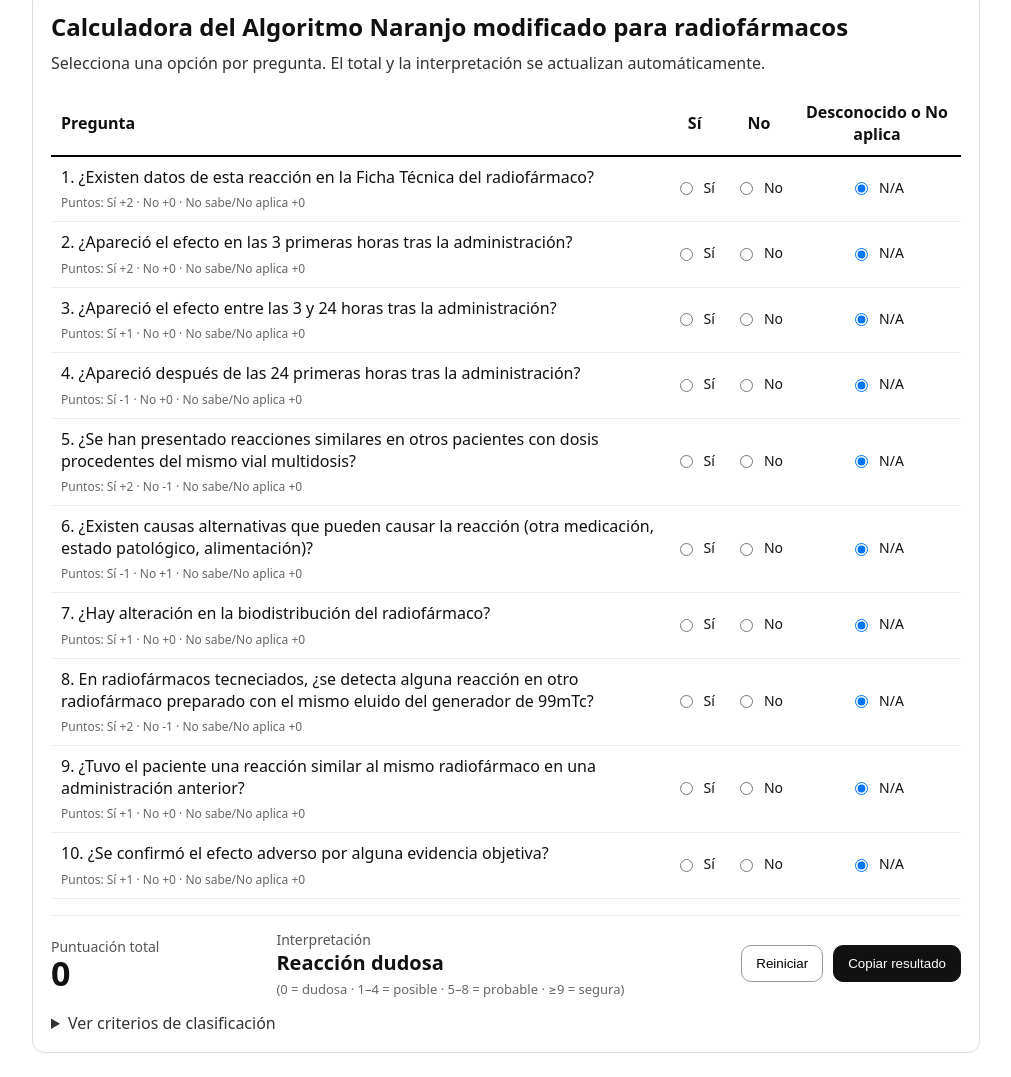
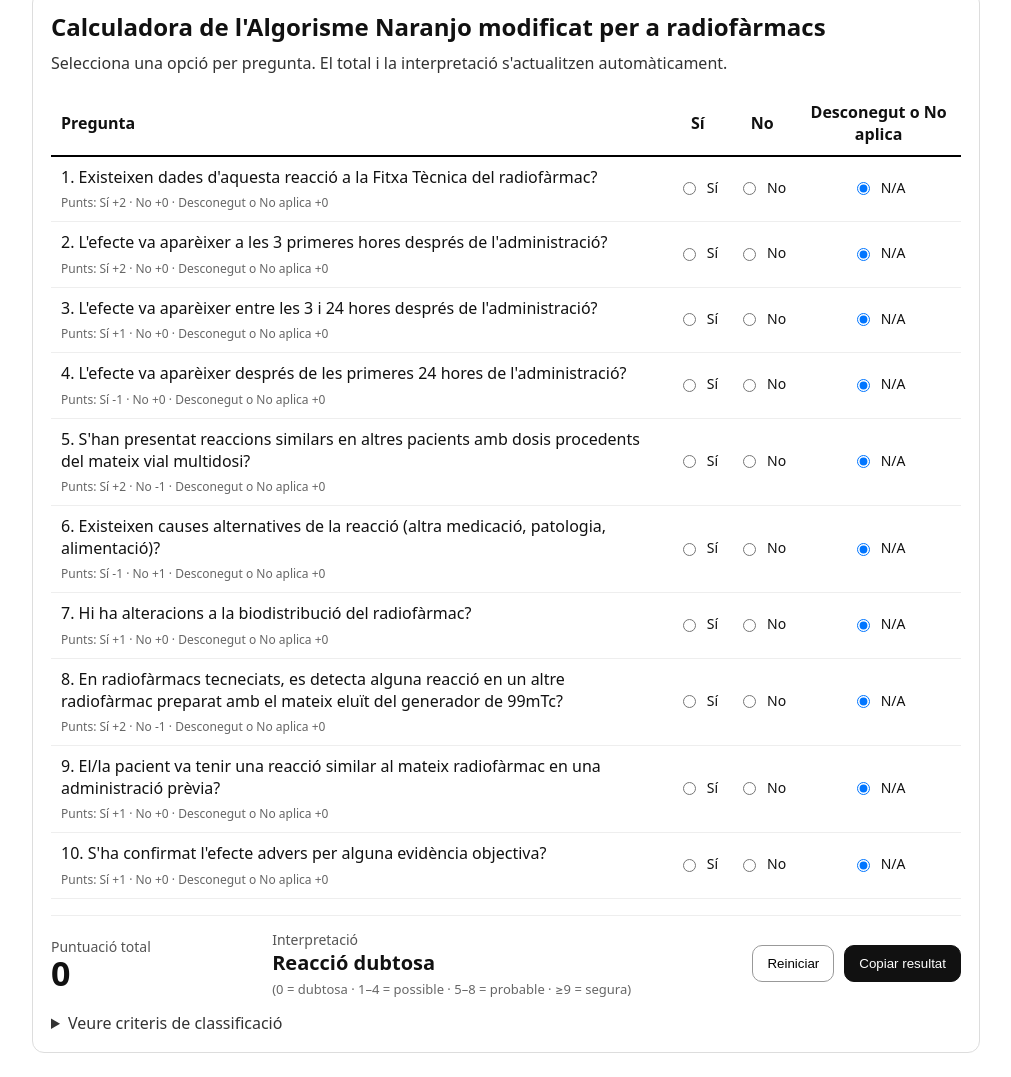
Before and after one commit to RamSacDavid/FV-scales, a plain HTML site: page naranjo-radiofàrmacs-CAT/index.html in a window 1280 px wide. Shown: the part 79-1156 px from the top of the page, without its empty margins (134-1145 px from the left). Drawn offline with Linux system fonts and the light colour scheme.

Commit message:
Traducció al català

```diff
--- a/naranjo-radiofàrmacs-CAT/index.html
+++ b/naranjo-radiofàrmacs-CAT/index.html
@@ -3,7 +3,7 @@
 <head>
   <meta charset="utf-8" />
   <meta name="viewport" content="width=device-width, initial-scale=1" />
-  <title>Naranjo modificat per radiofàrmacs</title>
+  <title>Algorisme de Naranjo modificat per a radiofàrmacs</title>
   <link rel="stylesheet" href="../assets/css/base.css">
 </head>
 <body>
@@ -11,9 +11,9 @@
     <p><a href="../">← Volver al índice</a></p>
 
 <div id="naranjo-rf-widget" style="max-width:980px;margin:24px auto;padding:18px;border:1px solid #ddd;border-radius:12px;font-family:system-ui,-apple-system,Segoe UI,Roboto,Arial,sans-serif;">
-  <h2 style="margin:0 0 10px 0;">Calculadora del Algoritmo Naranjo modificado para radiofármacos</h2>
+  <h2 style="margin:0 0 10px 0;">Calculadora de l'Algorisme Naranjo modificat per a radiofàrmacs</h2>
   <p style="margin:0 0 16px 0;color:#333;line-height:1.35;">
-    Selecciona una opción por pregunta. El total y la interpretación se actualizan automáticamente.
+    Selecciona una opció per pregunta. El total i la interpretació s'actualitzen automàticament.
   </p>
 
   <div style="overflow-x:auto;">
@@ -23,7 +23,7 @@
           <th style="text-align:left;padding:10px;border-bottom:2px solid #000;">Pregunta</th>
           <th style="text-align:center;padding:10px;border-bottom:2px solid #000;">Sí</th>
           <th style="text-align:center;padding:10px;border-bottom:2px solid #000;">No</th>
-          <th style="text-align:center;padding:10px;border-bottom:2px solid #000;">Desconocido o No aplica</th>
+          <th style="text-align:center;padding:10px;border-bottom:2px solid #000;">Desconegut o No aplica</th>
         </tr>
       </thead>
       <tbody id="naranjo-rf-questions"></tbody>
@@ -32,15 +32,15 @@
 
   <div style="display:flex;flex-wrap:wrap;gap:12px;align-items:center;justify-content:space-between;margin-top:16px;padding-top:14px;border-top:1px solid #eee;">
     <div>
-      <div style="font-size:14px;color:#555;">Puntuación total</div>
+      <div style="font-size:14px;color:#555;">Puntuació total</div>
       <div id="naranjo-rf-total" style="font-size:34px;font-weight:700;line-height:1;">0</div>
     </div>
 
     <div style="min-width:260px;">
-      <div style="font-size:14px;color:#555;">Interpretación</div>
-      <div id="naranjo-rf-class" style="font-size:20px;font-weight:700;">Reacción dudosa</div>
+      <div style="font-size:14px;color:#555;">Interpretació</div>
+      <div id="naranjo-rf-class" style="font-size:20px;font-weight:700;">Reacció dubtosa</div>
       <div id="naranjo-rf-range" style="font-size:13px;color:#666;margin-top:4px;">
-        (0 = dudosa · 1–4 = posible · 5–8 = probable · ≥9 = segura)
+        (0 = dubtosa · 1–4 = possible · 5–8 = probable · ≥9 = segura)
       </div>
     </div>
 
@@ -51,40 +51,40 @@
       </button>
       <button type="button" id="naranjo-rf-copy"
         style="padding:10px 14px;border-radius:10px;border:1px solid #111;background:#111;color:#fff;cursor:pointer;">
-        Copiar resultado
+        Copiar resultat
       </button>
     </div>
   </div>
 
   <div id="naranjo-rf-copied" style="display:none;margin-top:10px;color:#0a7a2f;font-size:13px;">
-    Resultado copiado al portapapeles.
+    Resultat copiat al portapapers
   </div>
 
   <details style="margin-top:14px;">
-    <summary style="cursor:pointer;color:#333;">Ver criterios de clasificación</summary>
+    <summary style="cursor:pointer;color:#333;">Veure criteris de classificació</summary>
     <ul style="margin:10px 0 0 18px;color:#444;line-height:1.4;">
-      <li><b>Reacción adversa segura</b>: puntuación total ≥ 9</li>
-      <li><b>Reacción probable</b>: 5–8</li>
-      <li><b>Reacción posible</b>: 1–4</li>
-      <li><b>Reacción dudosa</b>: 0 (y valores negativos si ocurrieran)</li>
+      <li><b>Reacció adversa segura</b>: puntuació total ≥ 9</li>
+      <li><b>Reacció probable</b>: 5–8</li>
+      <li><b>Reacció possible</b>: 1–4</li>
+      <li><b>Reacció dubtosa</b>: 0 (i valors negatius si ocorressin)</li>
     </ul>
   </details>
 </div>
 
 <script>
 (function(){
-  // Preguntas y puntuaciones según la tabla adjunta (Naranjo modificado para radiofármacos)
+  // Preguntes i puntuacions segons la taula adjunta (Naranjo modificat per a radiofàrmacs)
   const QUESTIONS = [
-    { id: "q1", text: "1. ¿Existen datos de esta reacción en la Ficha Técnica del radiofármaco?", yes:  2, no:  0, na: 0 },
-    { id: "q2", text: "2. ¿Apareció el efecto en las 3 primeras horas tras la administración?",            yes:  2, no:  0, na: 0 },
-    { id: "q3", text: "3. ¿Apareció el efecto entre las 3 y 24 horas tras la administración?",             yes:  1, no:  0, na: 0 },
-    { id: "q4", text: "4. ¿Apareció después de las 24 primeras horas tras la administración?",             yes: -1, no:  0, na: 0 },
-    { id: "q5", text: "5. ¿Se han presentado reacciones similares en otros pacientes con dosis procedentes del mismo vial multidosis?", yes: 2, no: -1, na: 0 },
-    { id: "q6", text: "6. ¿Existen causas alternativas que pueden causar la reacción (otra medicación, estado patológico, alimentación)?", yes: -1, no: 1, na: 0 },
-    { id: "q7", text: "7. ¿Hay alteración en la biodistribución del radiofármaco?",                        yes:  1, no:  0, na: 0 },
-    { id: "q8", text: "8. En radiofármacos tecneciados, ¿se detecta alguna reacción en otro radiofármaco preparado con el mismo eluido del generador de 99mTc?", yes: 2, no: -1, na: 0 },
-    { id: "q9", text: "9. ¿Tuvo el paciente una reacción similar al mismo radiofármaco en una administración anterior?", yes: 1, no: 0, na: 0 },
-    { id: "q10", text:"10. ¿Se confirmó el efecto adverso por alguna evidencia objetiva?",                 yes:  1, no:  0, na: 0 },
+    { id: "q1", text: "1. Existeixen dades d'aquesta reacció a la Fitxa Tècnica del radiofàrmac?", yes:  2, no:  0, na: 0 },
+    { id: "q2", text: "2. L'efecte va aparèixer a les 3 primeres hores després de l'administració?", yes:  2, no:  0, na: 0 },
+    { id: "q3", text: "3. L'efecte va aparèixer entre les 3 i 24 hores després de l'administració?",             yes:  1, no:  0, na: 0 },
+    { id: "q4", text: "4. L'efecte va aparèixer després de les primeres 24 hores de l'administració?",             yes: -1, no:  0, na: 0 },
+    { id: "q5", text: "5. S'han presentat reaccions similars en altres pacients amb dosis procedents del mateix vial multidosi?", yes: 2, no: -1, na: 0 },
+    { id: "q6", text: "6. Existeixen causes alternatives de la reacció (altra medicació, patologia, alimentació)?", yes: -1, no: 1, na: 0 },
+    { id: "q7", text: "7. Hi ha alteracions a la biodistribució del radiofàrmac?",                        yes:  1, no:  0, na: 0 },
+    { id: "q8", text: "8. En radiofàrmacs tecneciats, es detecta alguna reacció en un altre radiofàrmac preparat amb el mateix eluït del generador de 99mTc?", yes: 2, no: -1, na: 0 },
+    { id: "q9", text: "9. El/la pacient va tenir una reacció similar al mateix radiofàrmac en una administració prèvia?", yes: 1, no: 0, na: 0 },
+    { id: "q10", text:"10. S'ha confirmat l'efecte advers per alguna evidència objectiva?",                 yes:  1, no:  0, na: 0 },
   ];
 
   const tbody = document.getElementById("naranjo-rf-questions");
@@ -106,7 +106,7 @@
         <td style="padding:10px;border-bottom:1px solid #eee;vertical-align:top;">
           <div style="line-height:1.35;color:#111;">${q.text}</div>
           <div style="margin-top:6px;font-size:12px;color:#666;">
-            Puntos: Sí ${q.yes>=0?`+${q.yes}`:q.yes} · No ${q.no>=0?`+${q.no}`:q.no} · No sabe/No aplica ${q.na>=0?`+${q.na}`:q.na}
+            Punts: Sí ${q.yes>=0?`+${q.yes}`:q.yes} · No ${q.no>=0?`+${q.no}`:q.no} · Desconegut o No aplica ${q.na>=0?`+${q.na}`:q.na}
           </div>
         </td>
         <td style="padding:10px;border-bottom:1px solid #eee;text-align:center;">${cellRadio(q,"Sí", q.yes, false)}</td>
@@ -132,10 +132,10 @@
   }
 
   function classify(total){
-    if (total >= 9) return { label: "Reacción adversa segura", range: "≥ 9" };
-    if (total >= 5) return { label: "Reacción probable", range: "5–8" };
-    if (total >= 1) return { label: "Reacción posible", range: "1–4" };
-    return { label: "Reacción dudosa", range: "0" };
+    if (total >= 9) return { label: "Reacció adversa segura", range: "≥ 9" };
+    if (total >= 5) return { label: "Reacció probable", range: "5–8" };
+    if (total >= 1) return { label: "Reacció possible", range: "1–4" };
+    return { label: "Reacció dubtosa", range: "0" };
   }
 
   function update(){
@@ -156,14 +156,14 @@
   document.getElementById("naranjo-rf-copy").addEventListener("click", async () => {
     const total = getTotal();
     const c = classify(total);
-    const text = `Naranjo modificado (radiofármacos) — Total: ${total} — Interpretación: ${c.label}`;
+    const text = `Naranjo modificat per a radiofàrmacs — Total: ${total} — Interpretació: ${c.label}`;
     try{
       await navigator.clipboard.writeText(text);
       const ok = document.getElementById("naranjo-rf-copied");
       ok.style.display = "block";
       setTimeout(()=> ok.style.display="none", 1800);
     }catch(e){
-      alert("No se pudo copiar automáticamente. Resultado:\n\n" + text);
+      alert("No s'ha pogut copiar automàticament. Resultat:\n\n" + text);
     }
   });
 
```
